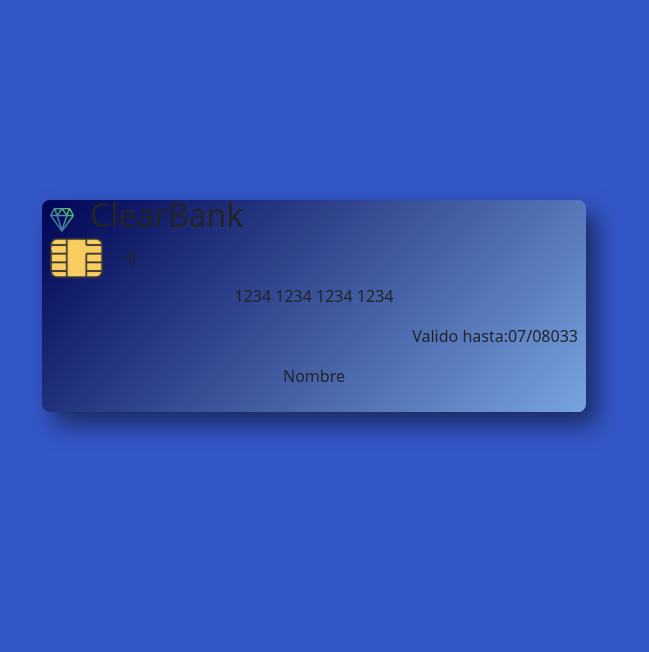
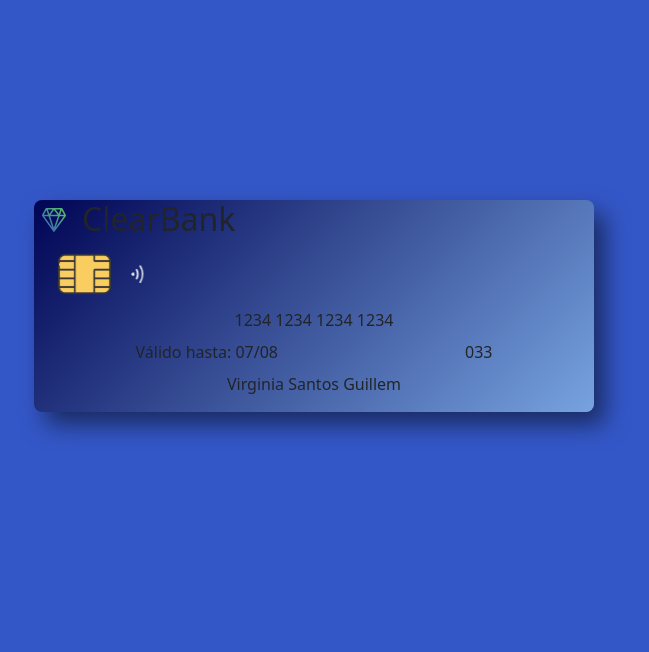
Before and after one commit to M-nogales/Bank, a PHP site: page /tarjetas.html in a window 1280 px wide. Shown: the part 230-882 px from the top of the page, without its empty margins (326-975 px from the left). Run offline with PHP 8.4, Linux system fonts and the light colour scheme.

Commit message:
Credit card almost done

```diff
--- a/css/style.css
+++ b/css/style.css
@@ -381,12 +381,16 @@ body {
   border-radius: 8px;
   padding: 8px;
   box-shadow: 11px 13px 23px 0px rgba(0, 0, 0, 0.5);
+  margin-left: 1rem;
+  margin-right: 1rem;
 }
 .section_card .credit_card .card_logo {
   display: flex;
   flex-direction: row;
   justify-content: flex-start;
   align-items: center;
+  margin: 0px !important;
+  padding: 0px !important;
   width: 100%;
   max-height: 3vh;
 }
@@ -394,30 +398,66 @@ body {
   max-height: 3vh;
   margin-right: 1rem;
 }
+.section_card .credit_card .card_logo h2 {
+  margin: 0px !important;
+  padding: 0px !important;
+}
 .section_card .credit_card .card_chip {
   display: flex;
   flex-direction: row;
   justify-content: flex-start;
   align-items: center;
+  margin-left: 1rem;
+  margin-top: 1rem;
+  margin-bottom: 0.5rem;
 }
 .section_card .credit_card .card_chip .chip {
   max-width: 10%;
   height: auto;
 }
 .section_card .credit_card .card_chip .card_wifi {
+  min-width: 5%;
   max-width: 5%;
   height: auto;
   margin-left: 1rem;
+  color: #EBF0F2;
   transform: rotate(90deg);
+}
+.section_card .credit_card .card_num p {
+  margin: 0px !important;
+  padding: 0px !important;
 }
 .section_card .credit_card .card_cvv {
   width: 100%;
+  margin-top: 0.5rem;
+  margin-bottom: 0.5rem;
   display: flex;
   flex-direction: row;
-  justify-content: flex-end;
+  justify-content: space-around;
   align-items: center;
 }
+.section_card .credit_card .card_cvv p {
+  margin: 0px !important;
+  padding: 0px !important;
+}
+.section_card .credit_card .card_nom {
+  margin-bottom: 0.5rem;
+}
+.section_card .credit_card .card_nom p {
+  margin: 0px !important;
+  padding: 0px !important;
+}
 
+@media only screen and (min-width: 768px) {
+  .credit_card {
+    max-width: 55%;
+  }
+}
+@media only screen and (min-width: 1024px) {
+  .credit_card {
+    max-width: 45%;
+  }
+}
 * {
   margin: 0;
   padding: 0;
--- a/tarjetas.html
+++ b/tarjetas.html
@@ -137,10 +137,12 @@
         <p>1234 1234 1234 1234</p>
       </div>
       <div class="card_cvv">
-        <p>Valido hasta:07/08</p>
+        <p>Válido hasta: 07/08</p>
         <p>033</p>
       </div>
-        <p>Nombre</p>
+      <div class="card_nom">
+        <p>Virginia Santos Guillem</p>
+      </div>
     </div>
   </section>
 </body>
```
Also changed, not shown: css/_creditC.scss (+37 -4 lines), 1 other file.
